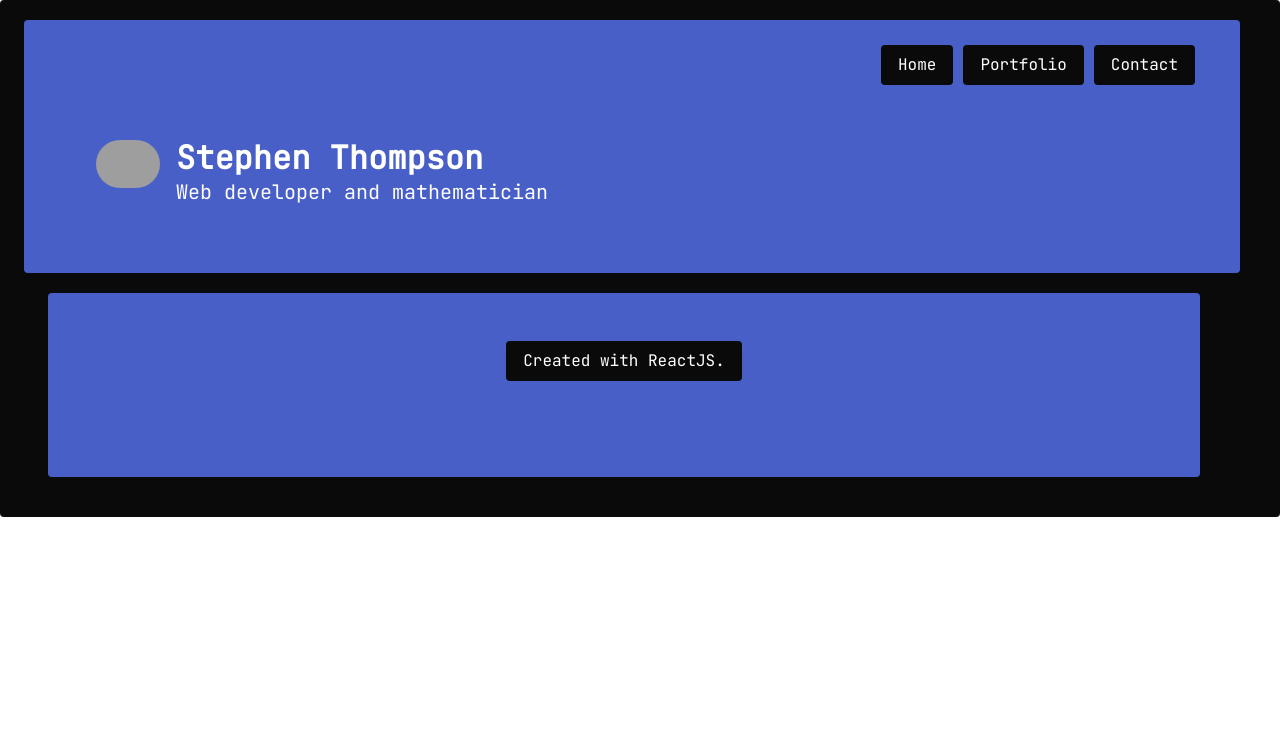
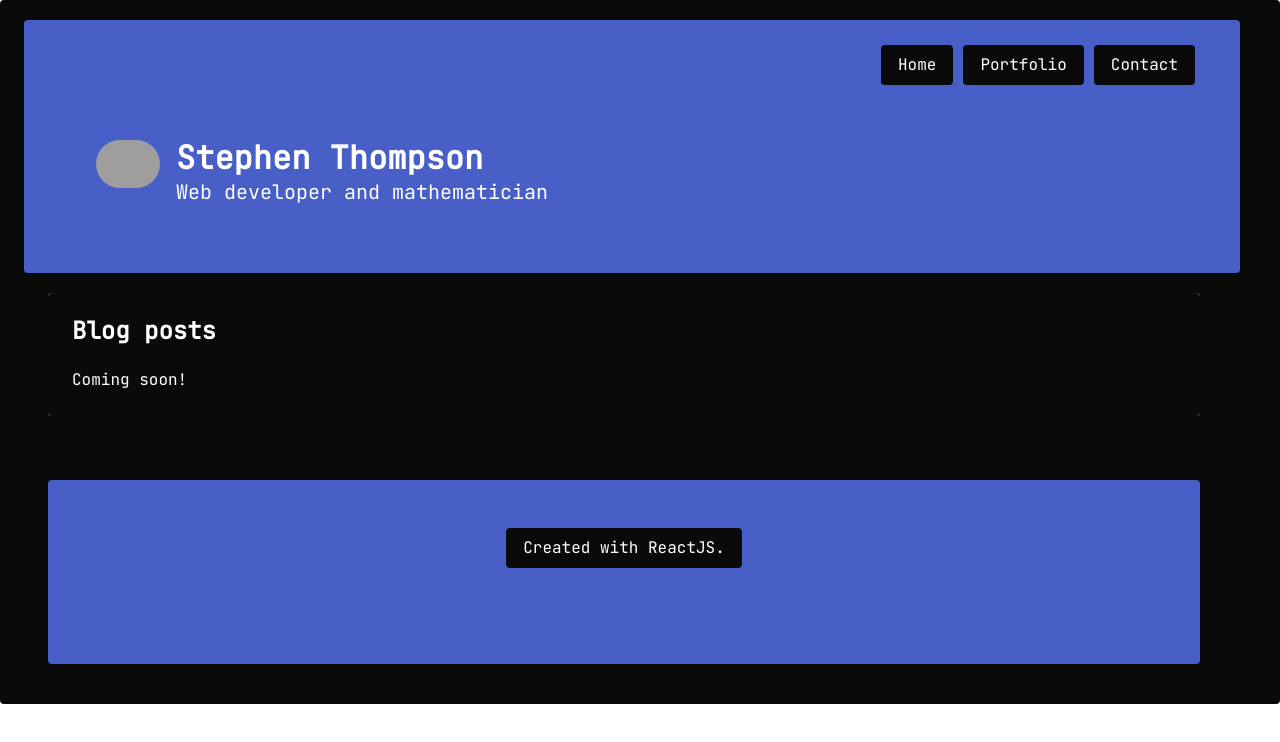
Before and after one commit to SThompsonChicago/my-site, a React (Create React App) app in the folder client/: page /blog in a window 1280 px wide. Shown: the top 742 px of the page. Built offline with nearby package versions, Linux system fonts and the light colour scheme; grey boxes are pictures that could not be loaded; a web font is replaced by a local one.

Commit message:
updated home styles and added blog page

```diff
--- a/client/src/App.js
+++ b/client/src/App.js
@@ -21,6 +21,7 @@ import Portfolio from './components/pages/Portfolio';
 import Resume from './components/pages/Resume';
 import Publications from './components/pages/Publications'
 import Contact from './components/pages/Contact';
+import Blog from './components/pages/Blog';
 
 
 const httpLink = createHttpLink({
@@ -56,6 +57,7 @@ function App() {
                 <Route exact path='/resume' element={<Resume />} />
                 <Route exact path='/publications' element={<Publications />} />
                 <Route exact path='/contact' element={<Contact />} />
+                <Route exact path='/blog' element={<Blog />} />
               </Routes>
             <Footer />
         </div>
--- a/client/src/components/Home.js
+++ b/client/src/components/Home.js
@@ -51,7 +51,7 @@ export default function Home() {
   <div className="tile is-vertical is-8">
     <div className="tile">
       <div className="tile is-parent is-vertical">
-        <Link className="tile is-child notification is-warning is-size-6-mobile"
+        <Link className="tile is-child notification is-white is-size-6-mobile"
         to="/about"
         style={styles.noLineBlack}
         >
@@ -79,7 +79,7 @@ export default function Home() {
       </div>
     </div>
     <div className="tile is-parent">
-      <Link className="tile is-child notification is-white"
+      <Link className="tile is-child notification is-warning"
       to="/publications"
       style={styles.noLineBlack}
       >
@@ -91,10 +91,36 @@ export default function Home() {
 
         </div>
       </Link>
+
     </div>
+
+
+
+  </div>
+
+
+
+</div>
+
+<div class="tile is-ancestor">
+  <div class="tile is-12 is-vertical is-parent">
+  <Link className="tile is-child notification is-white"
+      to="/blog"
+      style={styles.noLineBlack}
+      >
+
+        <p className="title is-size-7-mobile">Blog</p>
+        <p> Click to see short posts about projects I've worked on.</p>
+
+        <div className="content">
+
+        </div>
+      </Link>
   </div>
 </div>
+
 </div>
 </div>
+
     );
 }
--- /dev/null
+++ b/client/src/components/pages/Blog.js
@@ -0,0 +1,21 @@
+import React from 'react';
+
+export default function Blog() {
+    return (
+<div className="card notification is-black is-size-6-mobile">
+        <div className="card">
+            <div className="card-content notification is-black is-size-6-mobile">
+            <p className="title is-4 is-size-6-mobile">
+                            Blog posts
+                        </p>
+
+                        <p>
+                        Coming soon!
+</p>
+
+            </div>
+
+        </div>
+</div>
+    );
+}
```
